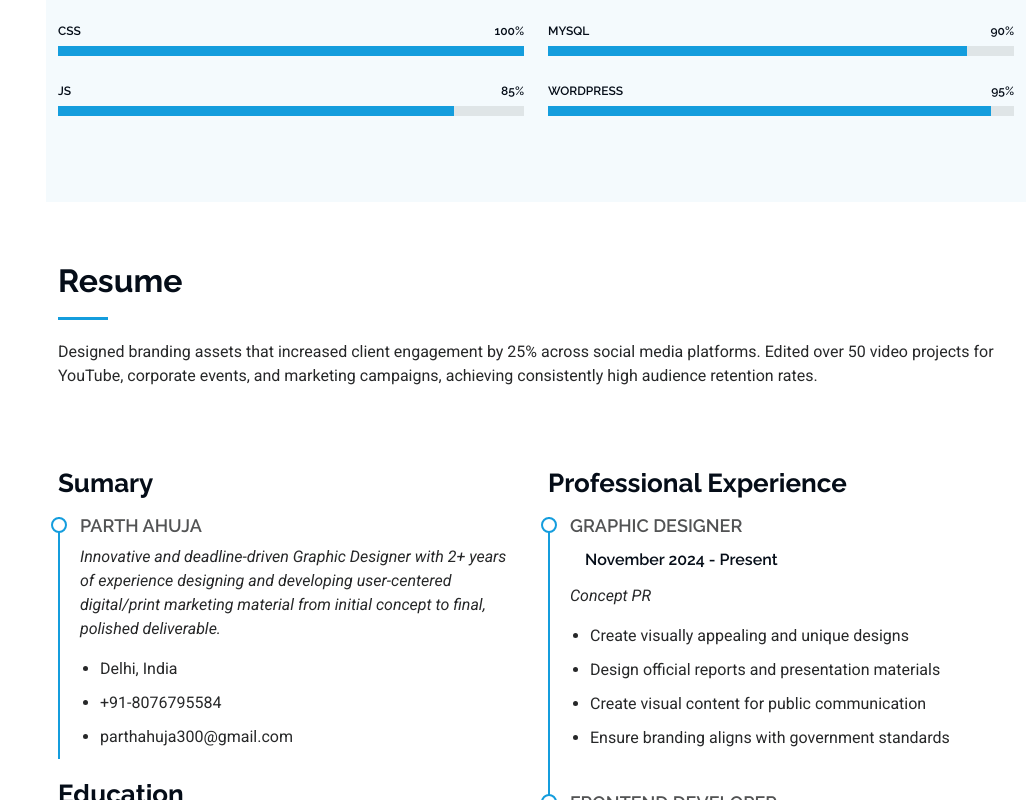
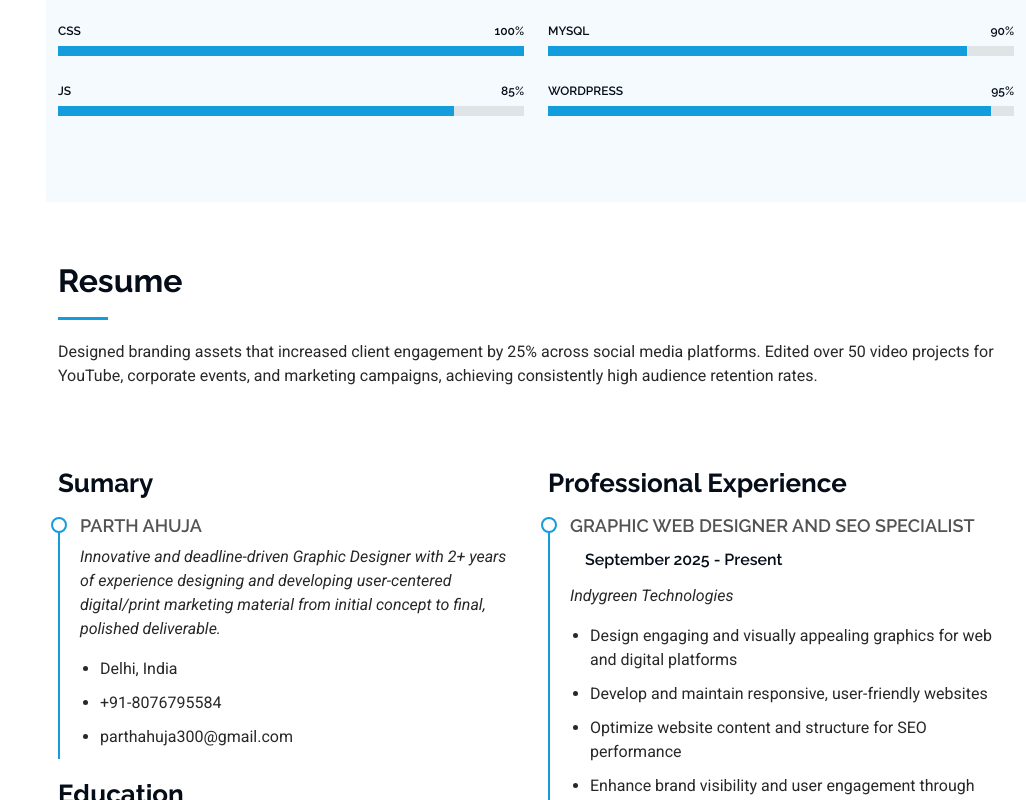
Before and after one commit to parthxahuja/parthahujaportfolio, a plain HTML site: page index.html in a window 1280 px wide. Shown: the part 2000-2800 px from the top of the page, without its empty margins (254-1280 px from the left). Drawn offline with Linux system fonts and the light colour scheme.

Commit message:
Update index.html

```diff
--- a/index.html
+++ b/index.html
@@ -362,8 +362,20 @@
           <div class="col-lg-6" data-aos="fade-up" data-aos-delay="200">
             <h3 class="resume-title">Professional Experience</h3>
             <div class="resume-item">
+              <h4>Graphic Web Designer and SEO Specialist</h4>
+              <h5>September 2025 - Present</h5>
+              <p><em>Indygreen Technologies</em></p>
+              <ul>
+                <li>Design engaging and visually appealing graphics for web and digital platforms</li>
+                <li>Develop and maintain responsive, user-friendly websites</li>
+                <li>Optimize website content and structure for SEO performance</li>
+                <li>Enhance brand visibility and user engagement through creative design and optimization</li>
+                <li>Collaborate with marketing teams to ensure consistent visual branding</li>
+              </ul>
+            </div><!-- Edn Resume Item -->
+            <div class="resume-item">
               <h4>Graphic Designer</h4>
-              <h5>November 2024 - Present</h5>
+              <h5>November 2024 - July 2025</h5>
               <p><em>Concept PR</em></p>
               <ul>
                 <li>Create visually appealing and unique designs</li>
```
